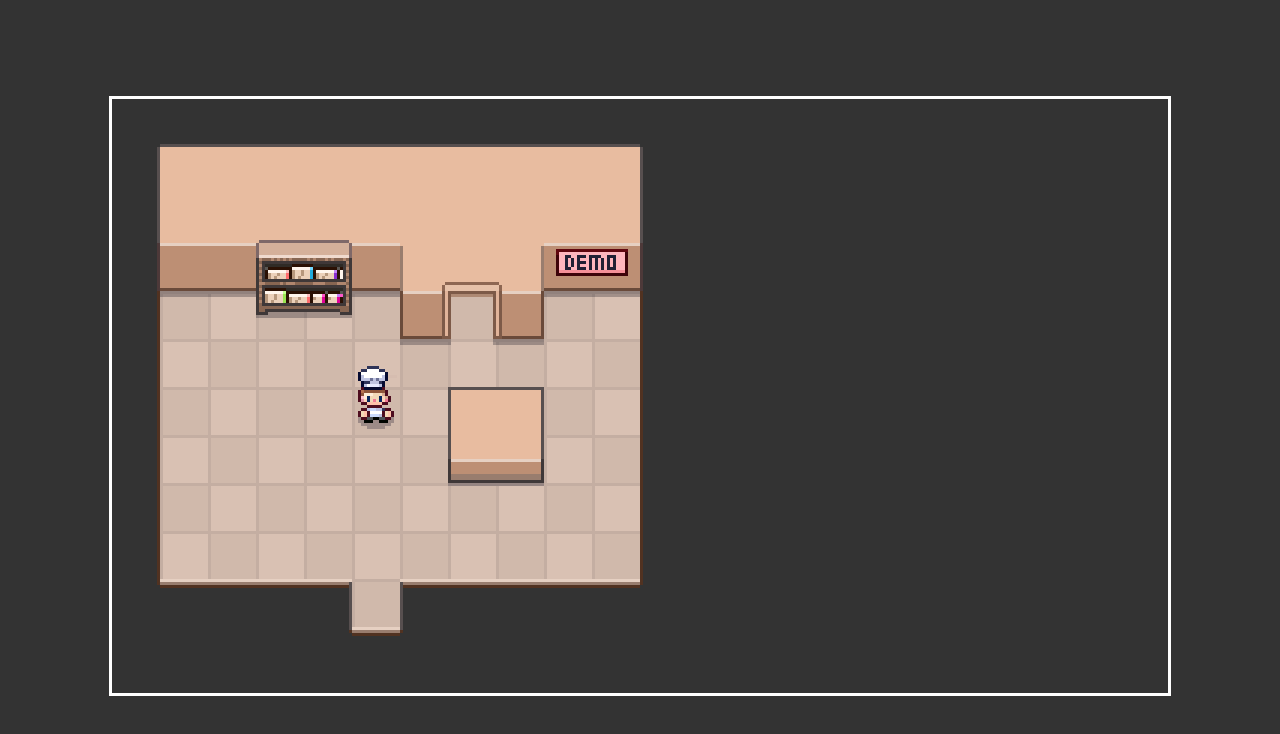
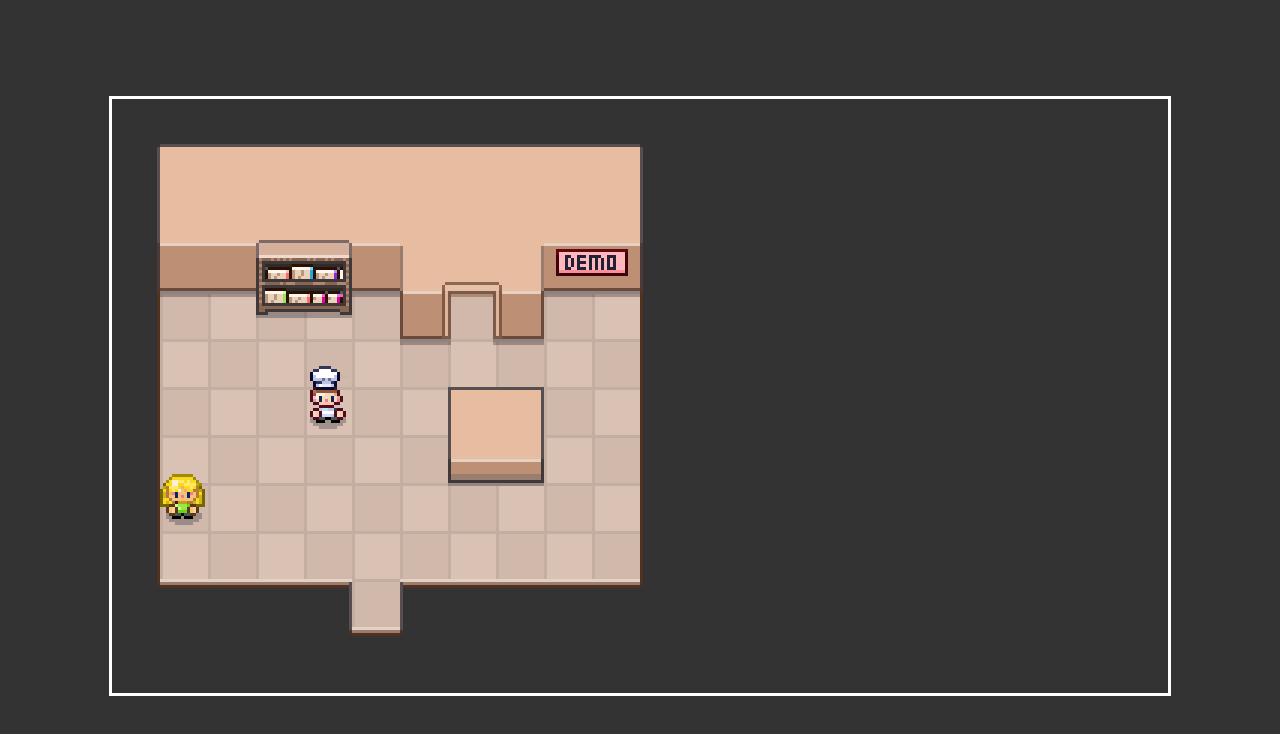
Before and after one commit to pauloserrano/pizza-legends, a plain HTML site: page index.html in a window 1280 px wide. Drawn offline with Linux system fonts and the light colour scheme.

Commit message:
refactor: GameEntities and Sprites

```diff
--- a/index.html
+++ b/index.html
@@ -6,6 +6,7 @@
   <title>Pizza Legends</title>
   <link rel="stylesheet" href="styles/reset.css">
   <link rel="stylesheet" href="styles/index.css">
+  <link rel="shortcut icon" href="images/logo.png" type="image/x-icon">
 </head>
 <body>
   <div class="game-container">
--- /dev/null
+++ b/script/classes/GameEntity.js
@@ -0,0 +1,8 @@
+import Sprite from "./Sprite.js"
+
+export default class GameEntity {
+  constructor({ position, src }) {
+    this.position = position || { x: 0, y: 0 }
+    this.sprite = new Sprite({ gameEntity: this, src })
+  }
+}
--- a/script/classes/Overworld.js
+++ b/script/classes/Overworld.js
@@ -1,50 +1,32 @@
+import GameEntity from "./GameEntity.js";
+
 export default class Overworld {
- constructor(config) {
-   this.element = config.element;
+ constructor({ element }) {
+   this.element = element;
    this.canvas = this.element.querySelector(".game-canvas");
    this.ctx = this.canvas.getContext("2d");
  }
 
  init() {
-   const image = new Image();
-   image.src = "/images/maps/DemoLower.png";
-   image.onload = () => {
-     this.ctx.drawImage(image, 0, 0)
-   };
+    const image = new Image();
+    image.src = "images/maps/DemoLower.png";
+    image.onload = () => {
+      this.ctx.drawImage(image, 0, 0)
+    };
 
-   const position = { x: 5, y: 6 }
-   const imgCut = { xStart: 0, xEnd: 32, yStart: 0, yEnd: 32 }
+    const hero = new GameEntity({
+      position: { x: 4, y: 6 },
+      src: "images/characters/people/hero.png"
+    })
 
-   const heroShadow = new Image();
-   heroShadow.src = "/images/characters/shadow.png";
-   heroShadow.onload = () => {
-    this.ctx.drawImage(
-      heroShadow,
-      imgCut.xStart,
-      imgCut.yStart,
-      imgCut.xEnd,
-      imgCut.yEnd,
-      position.x * 16 - 8,
-      position.y * 16 - 18,
-      32,
-      32
-    )
-   }
+    const npc = new GameEntity({
+      position: { x: 1, y: 8 },
+      src: "images/characters/people/npc1.png"
+    })
 
-   const hero = new Image();
-   hero.src = "/images/characters/people/hero.png";
-   hero.onload = () => {
-     this.ctx.drawImage(
-       hero,
-       imgCut.xStart,
-       imgCut.yStart,
-       imgCut.xEnd,
-       imgCut.yEnd,
-       position.x * 16 - 8,
-       position.y * 16 - 18,
-       32,
-       32
-    )
-   }
+    setTimeout(() => {
+      hero.sprite.draw(this.ctx)
+      npc.sprite.draw(this.ctx)
+    }, 200)
  }
 }
--- /dev/null
+++ b/script/classes/Sprite.js
@@ -0,0 +1,51 @@
+const defaultAnimations = {
+  idleDown: [ [0, 0] ]
+}
+
+const imgCut = { xStart: 0, xEnd: 32, yStart: 0, yEnd: 32 }
+const imgSize = { x: 32, y: 32 }
+const FRAME_PIXEL = { x: 16, y: 16 }
+const NUDGE = { x: 8, y: 18 }
+
+export default class Sprite {
+  constructor({ gameEntity, src, animations, currentAnimation, currentAnimationFrame }) {
+    this.gameEntity = gameEntity
+
+    this.image = new Image()
+    this.image.src = src
+    this.image.onload = () => this.isImageLoaded = true
+
+    this.shadow = new Image()
+    this.shadow.src = "images/characters/shadow.png"
+    this.shadow.onload = () => this.isShadowLoaded = true
+
+    this.animations = animations || defaultAnimations
+    this.currentAnimation = currentAnimation || "idleDown"
+    this.currentAnimationFrame = currentAnimationFrame || 0
+  }
+
+  draw(ctx) {
+    const position = {
+      x: (this.gameEntity.position.x * FRAME_PIXEL.x) - NUDGE.x,
+      y: (this.gameEntity.position.y * FRAME_PIXEL.y) - NUDGE.y
+    }
+
+    if (this.isShadowLoaded) {
+      ctx.drawImage(this.shadow, position.x, position.y)
+    }
+
+    if (this.isImageLoaded) {
+      ctx.drawImage(
+        this.image,
+        imgCut.xStart,
+        imgCut.yStart,
+        imgCut.xEnd,
+        imgCut.yEnd,
+        position.x,
+        position.y,
+        imgSize.x,
+        imgSize.y
+      )
+    }
+  }
+}
```
